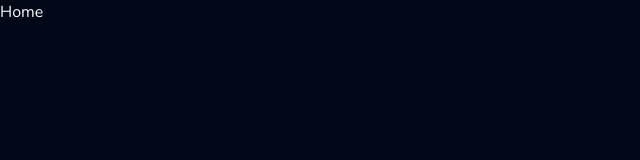
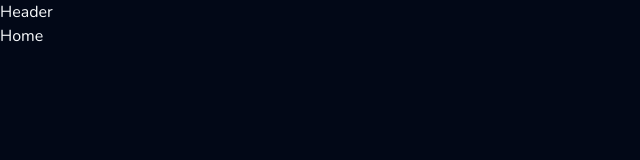
Before and after one commit to lucastenani/github-blog, a React (Vite) app: page / in a window 1280 px wide. Shown: the top 160 px of the page, without its empty margins (0-640 px from the left). Built offline with nearby package versions, Linux system fonts and the light colour scheme.

Commit message:
feat - Create layout structure and pattern for main pages with react-router-dom

```diff
--- /dev/null
+++ b/src/pages/_layouts/app.tsx
@@ -0,0 +1,13 @@
+import { Outlet } from 'react-router-dom'
+
+export function AppLayout() {
+  return (
+    <div>
+      <header>Header</header>
+
+      <main>
+        <Outlet />
+      </main>
+    </div>
+  )
+}
```
Also changed, not shown: src/routes.tsx (+12 -5 lines).
